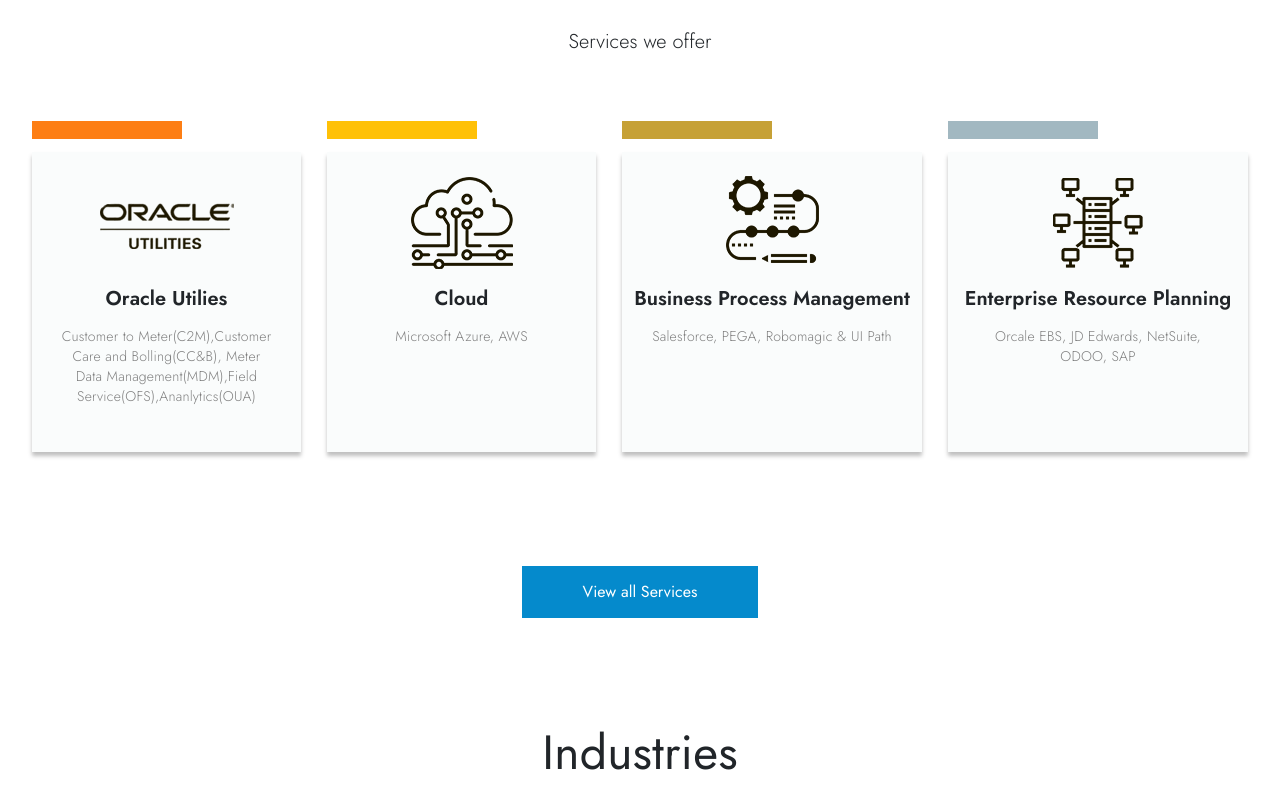
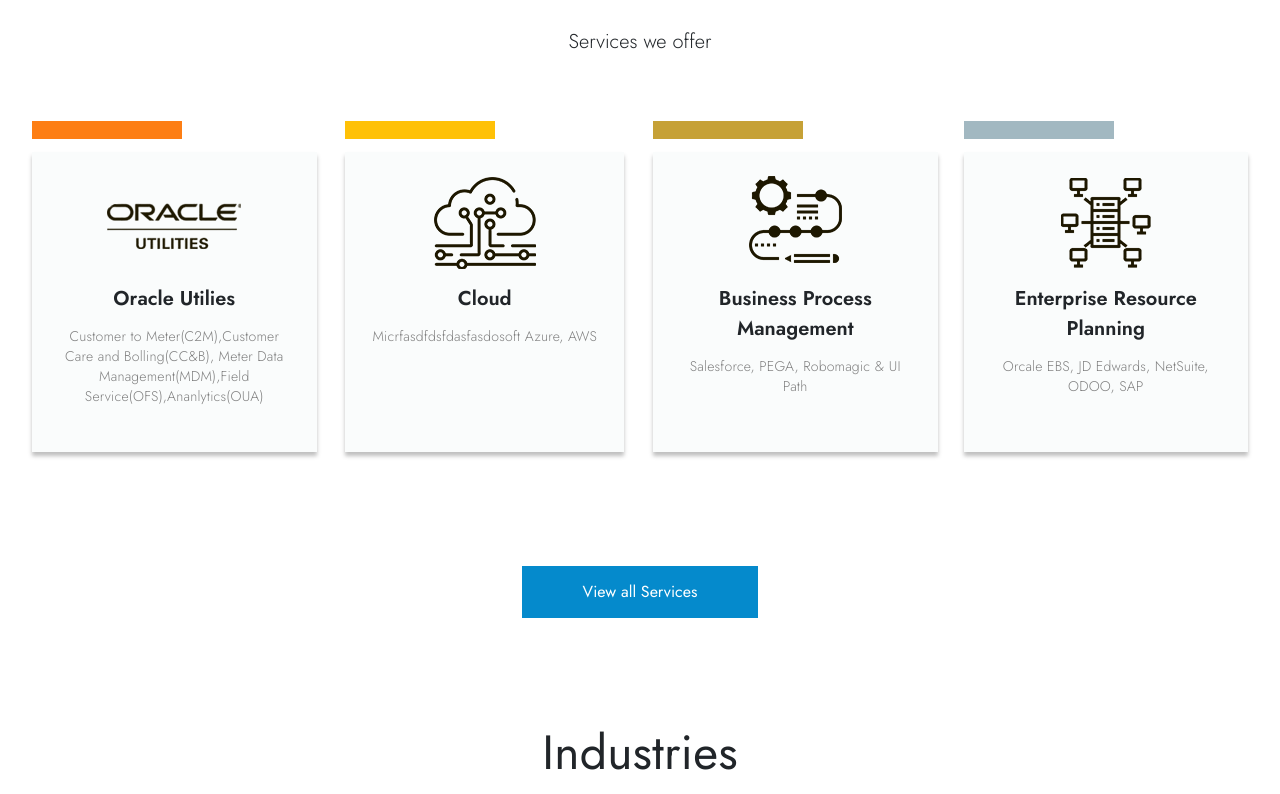
Before and after one commit to musamalikk/ui-assignment, a plain HTML site: page index.html in a window 1280 px wide. Shown: the part 1586-2380 px from the top of the page. Drawn offline with nearby package versions, Linux system fonts and the light colour scheme.

Commit message:
offering cards bugs fixed

```diff
--- a/index.html
+++ b/index.html
@@ -124,9 +124,9 @@
           <p class="font-20 font-thin mb-64">Services we offer</p>
         </div>
         <div class="mb-100 offerings">
-          <div class="">
+          <div class="mx-auto">
             <div class="offering-card-tag bg-orange"></div>
-            <div class="offering-card">
+            <div class="offering-card w-100">
               <img
                 src="/assets/icons/image46.png"
                 class="offering-card-icon"
@@ -139,21 +139,21 @@
               </p>
             </div>
           </div>
-          <div class="">
+          <div class="mx-auto" >
             <div class="offering-card-tag bg-yellow"></div>
-            <div class="offering-card">
+            <div class="offering-card w-100">
               <img
                 src="/assets/icons/image47.png"
                 class="offering-card-icon"
                 alt=""
               />
               <p class="card-title">Cloud</p>
-              <p class="offering-card-description">Microsoft Azure, AWS</p>
+              <p class="offering-card-description">Micrfasdfdsfdasfasdosoft Azure, AWS</p>
             </div>
           </div>
-          <div class="">
+          <div class="mx-auto">
             <div class="offering-card-tag bg-golden"></div>
-            <div class="offering-card">
+            <div class="offering-card w-100">
               <img
                 src="/assets/icons/image48.png"
                 class="offering-card-icon"
@@ -165,9 +165,9 @@
               </p>
             </div>
           </div>
-          <div class="">
+          <div class="mx-auto">
             <div class="offering-card-tag bg-slate"></div>
-            <div class="offering-card">
+            <div class="offering-card w-100">
               <img
                 src="/assets/icons/image49.png"
                 class="offering-card-icon"
@@ -426,8 +426,11 @@
                   5 Signs that Your Enterprise Apps Need to be Upgraded and
                   Modernized
                 </p>
-                <div class="d-flex justify-content-center">
+                <div class="d-none d-md-flex justify-content-center">
                   <button class="btn btn-main-outline">Read more</button>
+                </div>
+                <div class="d-flex d-md-none justify-content-center">
+                  <p class="blog-read font-20">Read more</button>
                 </div>
               </div>
             </div>
--- a/style.css
+++ b/style.css
@@ -286,15 +286,19 @@
 }
 
 .offerings {
+  /* display: flex; */
+  /* flex-wrap: wrap; */
+  /* justify-content: space-evenly; */
   display: grid;
-  grid-auto-flow: row dense;
+  /* grid-auto-flow: dense; */
   /* grid-auto-rows: 300px; */
   grid-template-columns: 1fr 1fr 1fr 1fr;
-  grid-gap: 26px; /* Gap between grid items */
+  grid-gap: 26px;
 }
 
 .offering-card {
   max-width: 300px;
+  width: 100%;
   height: 300px;
   background-color: rgba(162, 184, 193, 0.05);
   margin: 13.5px 0px;
@@ -323,7 +327,7 @@
   /* line-height: 29px;
   letter-spacing: 0.20000000298023224px; */
   text-align: center;
-  white-space: nowrap;
+  /* white-space: nowrap; */
 }
 
 .offering-card .offering-card-description {
@@ -649,6 +653,11 @@
     grid-template-columns: 1fr;
   }
 
+  .blog-read{
+    border-bottom: 2px solid var(--main);
+    padding-bottom: 10px;
+  }
+
   .content-header {
     grid-template-columns: 1fr;
   }
```
